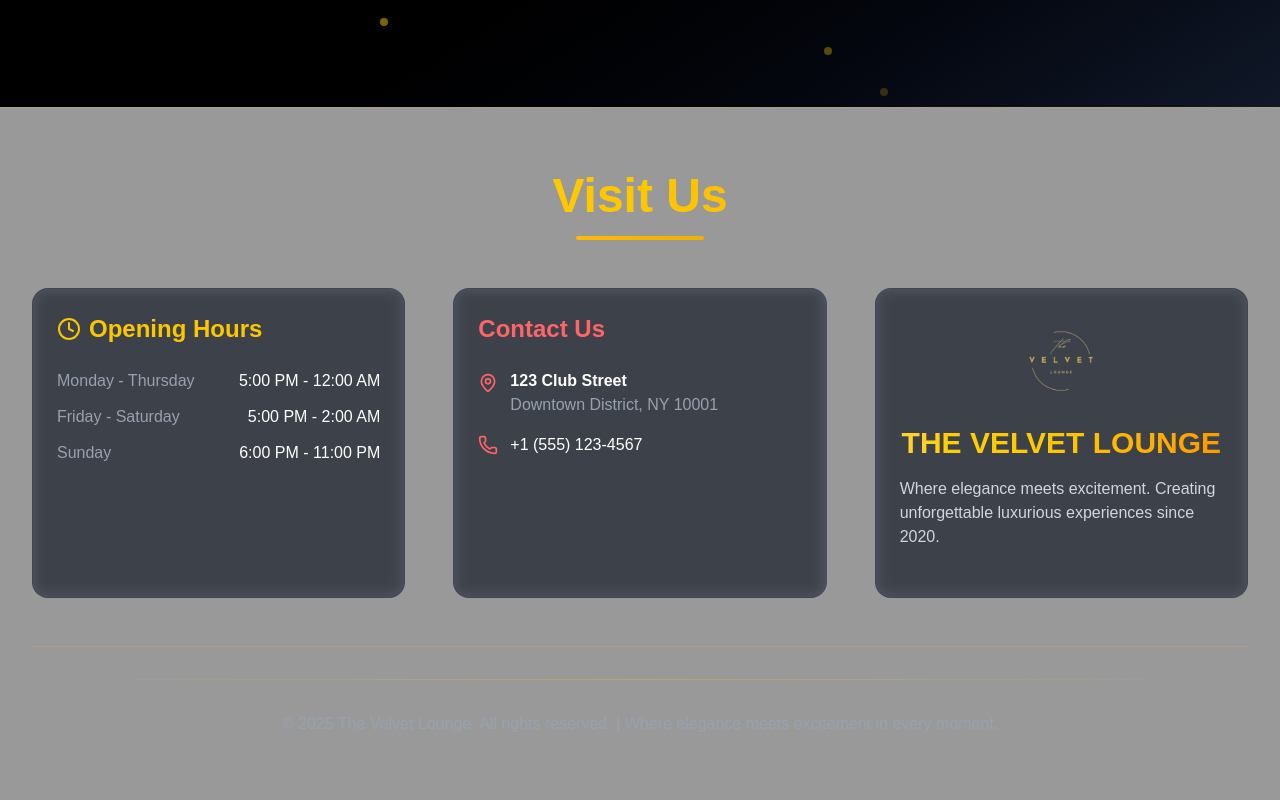
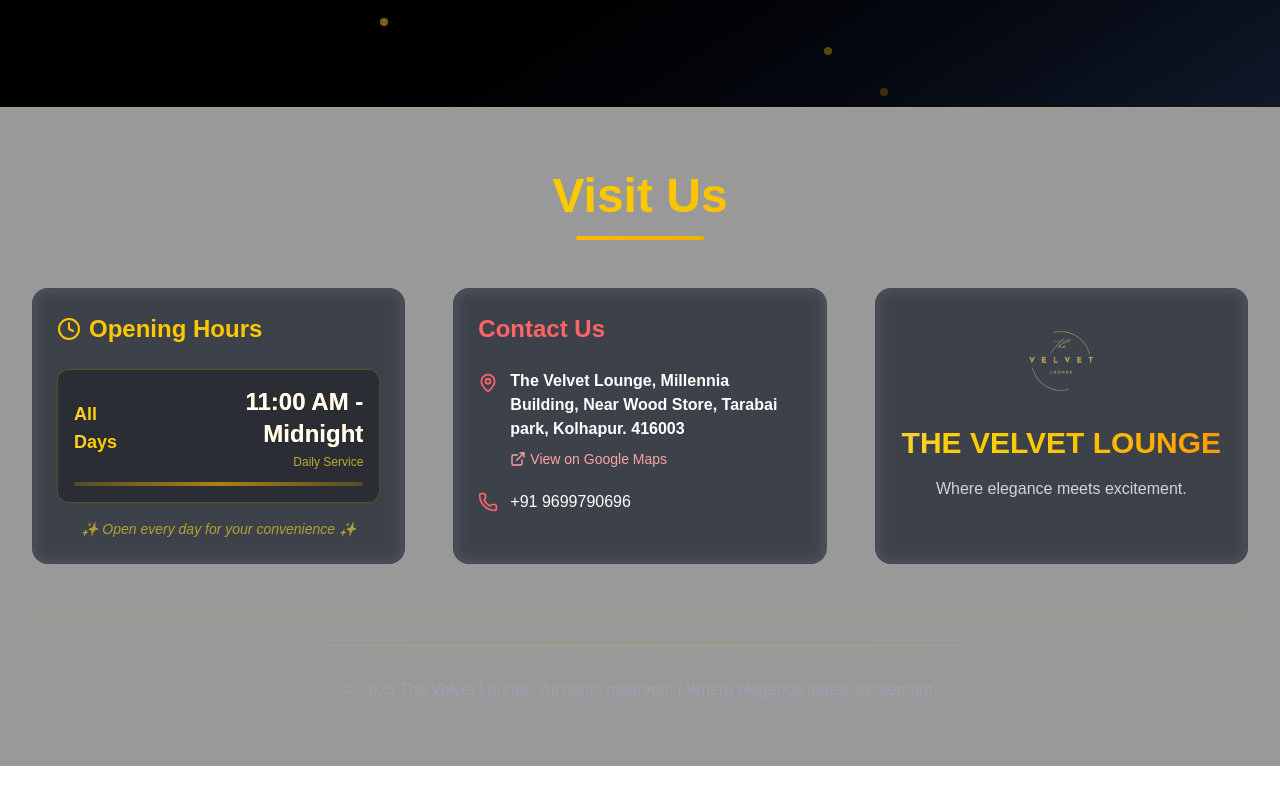
Before and after one commit to SAMIHAN7/thevelvetlounge, a Next.js app: page /menu in a window 1280 px wide. Shown: the part 693-1493 px from the top of the page. After the commit the page ends 1459 px from the top, so only its background shows below. Built offline with nearby package versions, Linux system fonts and the light colour scheme; no server answers.

Commit message:
[Pranav Jadhav] Made chnages to footer added adress and map

```diff
--- a/src/app/page.js
+++ b/src/app/page.js
@@ -152,7 +152,7 @@
           </div>
           <div className="w-32 h-1 bg-gradient-to-r from-amber-400 to-yellow-500 mx-auto rounded-full mb-8"></div>
           <p className="text-xl md:text-2xl text-gray-300 mb-12 leading-relaxed max-w-3xl mx-auto">
-            Where elegance meets excitement. Experience the ultimate lounge atmosphere with world-class entertainment, exquisite cuisine, and unforgettable moments in pure velvet luxury.
+            Where elegance meets excitement.
           </p>
 
           <div className="flex flex-col sm:flex-row gap-6 justify-center">
--- a/src/components/Footer.js
+++ b/src/components/Footer.js
@@ -1,6 +1,6 @@
 'use client';
 import React from 'react';
-import { Clock, MapPin, Phone } from 'lucide-react';
+import { Clock, MapPin, Phone, ExternalLink } from 'lucide-react';
 
 export default function Footer() {
   return (
@@ -20,18 +20,21 @@
               <Clock className="w-6 h-6 mr-2" />
               Opening Hours
             </h3>
-            <div className="space-y-3 text-gray-400">
-              <div className="flex justify-between">
-                <span>Monday - Thursday</span>
-                <span className="text-white">5:00 PM - 12:00 AM</span>
+            <div className="space-y-4 text-gray-400">
+              <div className="bg-black/30 rounded-xl p-4 border border-yellow-400/20">
+                <div className="flex justify-between items-center">
+                  <span className="text-lg font-semibold bg-gradient-to-r from-amber-300 to-yellow-400 bg-clip-text text-transparent">All Days</span>
+                  <div className="text-right">
+                    <div className="text-2xl font-bold text-white bg-gradient-to-r from-yellow-400 to-amber-400 bg-clip-text text-transparent">
+                      11:00 AM - Midnight
+                    </div>
+                    <div className="text-xs text-yellow-300/70 mt-1">Daily Service</div>
+                  </div>
+                </div>
+                <div className="mt-3 h-1 bg-gradient-to-r from-yellow-400/20 via-amber-400/60 to-yellow-400/20 rounded-full"></div>
               </div>
-              <div className="flex justify-between">
-                <span>Friday - Saturday</span>
-                <span className="text-white">5:00 PM - 2:00 AM</span>
-              </div>
-              <div className="flex justify-between">
-                <span>Sunday</span>
-                <span className="text-white">6:00 PM - 11:00 PM</span>
+              <div className="text-center text-sm text-yellow-300/60 italic">
+                ✨ Open every day for your convenience ✨
               </div>
             </div>
           </div>
@@ -42,14 +45,22 @@
             <div className="space-y-4 text-gray-400">
               <div className="flex items-start">
                 <MapPin className="w-5 h-5 mr-3 text-red-400 mt-1" />
-                <div>
-                  <div className="text-white font-semibold">123 Club Street</div>
-                  <div>Downtown District, NY 10001</div>
+                <div className="flex-1">
+                  <div className="text-white font-semibold mb-2">The Velvet Lounge, Millennia Building, Near Wood Store, Tarabai park, Kolhapur. 416003</div>
+                  <a
+                    href="https://maps.app.goo.gl/dukC6d3mbBkMGGu26?g_st=iw"
+                    target="_blank"
+                    rel="noopener noreferrer"
+                    className="inline-flex items-center text-red-300 hover:text-red-200 transition-colors duration-200 text-sm"
+                  >
+                    <ExternalLink className="w-4 h-4 mr-1" />
+                    View on Google Maps
+                  </a>
                 </div>
               </div>
               <div className="flex items-center">
                 <Phone className="w-5 h-5 mr-3 text-red-400" />
-                <span className="text-white">+1 (555) 123-4567</span>
+                <span className="text-white">+91  9699790696</span>
               </div>
             </div>
           </div>
@@ -62,8 +73,8 @@
                 THE VELVET LOUNGE
               </div>
             </div>
-            <p className="text-gray-300 mb-6">
-              Where elegance meets excitement. Creating unforgettable luxurious experiences since 2020.
+            <p className="text-gray-300 mb-6 justify-center flex">
+              Where elegance meets excitement.
             </p>
           </div>
         </div>
@@ -71,7 +82,7 @@
         <div className="border-t border-amber-400/20 pt-8 mt-12 text-center">
           <div className="h-px bg-gradient-to-r from-transparent via-yellow-400 to-transparent opacity-30 mb-8"></div>
           <p className="text-gray-400">
-            © 2025 The Velvet Lounge. All rights reserved. | Where elegance meets excitement in every moment.
+            © 2025 The Velvet Lounge. All rights reserved. | Where elegance meets excitement.
           </p>
         </div>
       </div>
```
